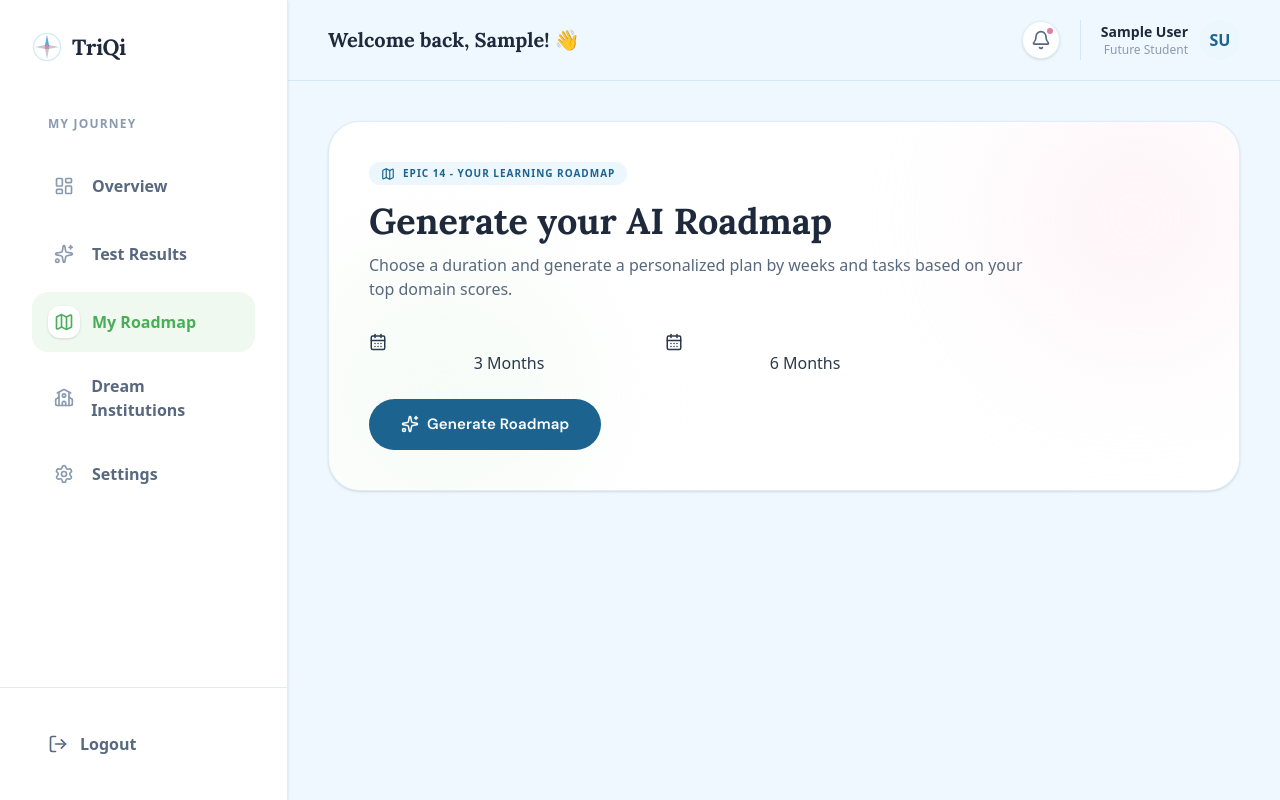
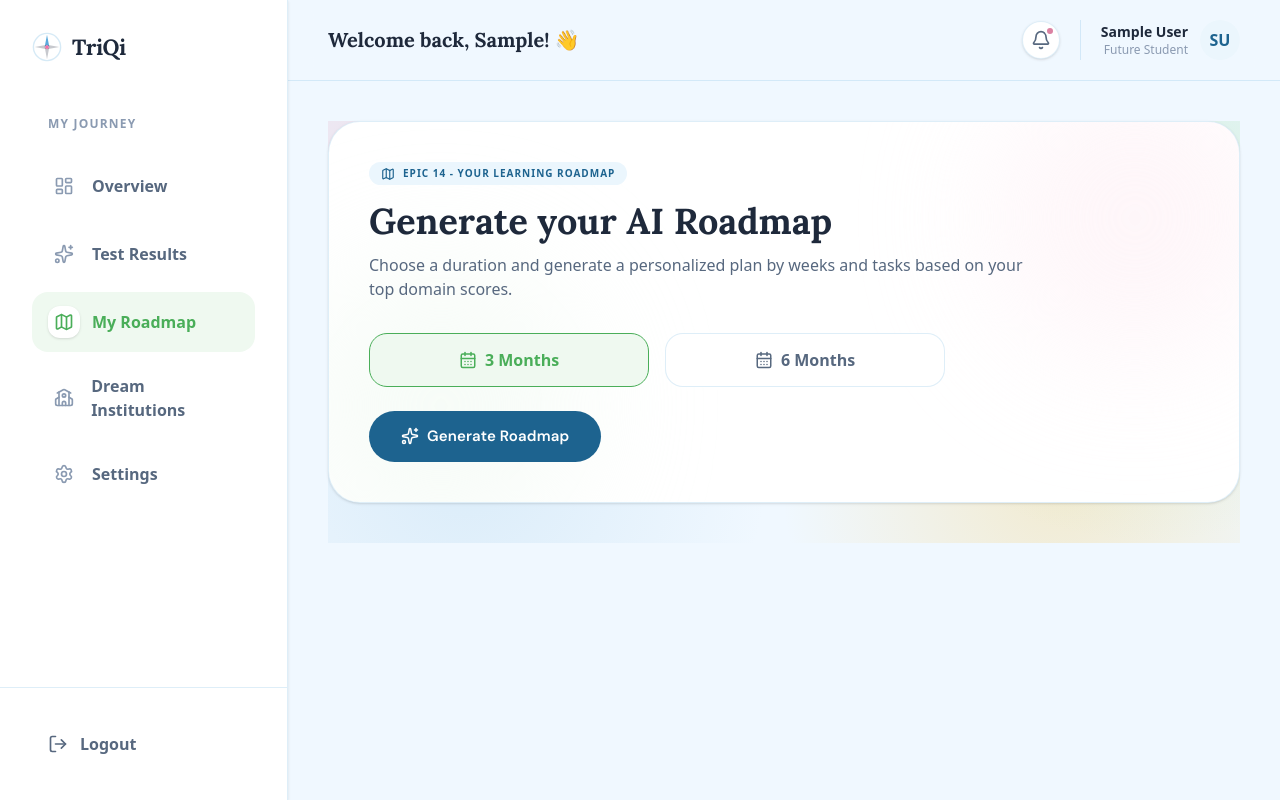
Before and after one commit to dounia-elg/TriQi, a Next.js app in the folder frontend/: page /dashboard/roadmap in a window 1280 px wide. Built offline with nearby package versions, Linux system fonts and the light colour scheme; no server answers; sample sign-in values are in the browser's storage.

Commit message:
TRIQ-269 feat: enhance roadmap UI with new styles for cards, tasks, and status indicators

```diff
--- a/frontend/src/app/globals.css
+++ b/frontend/src/app/globals.css
@@ -336,3 +336,137 @@ h5 {
   width: calc(100% + 1.3px);
   height: 72px;
 }
+.roadmap-rainbow-bg {
+background:
+radial-gradient(circle at 10% 10%, color-mix(in srgb, var(--pink) 20%, transparent) 0%, transparent 36%),
+radial-gradient(circle at 90% 20%, color-mix(in srgb, var(--green) 22%, transparent) 0%, transparent 38%),
+radial-gradient(circle at 80% 85%, color-mix(in srgb, var(--yellow) 25%, transparent) 0%, transparent 34%),
+radial-gradient(circle at 15% 80%, color-mix(in srgb, var(--blue) 22%, transparent) 0%, transparent 36%);
+}
+
+.duration-card {
+display: inline-flex;
+align-items: center;
+justify-content: center;
+gap: 8px;
+border: 1px solid var(--border);
+border-radius: 18px;
+padding: 14px 18px;
+font-weight: 700;
+color: var(--muted);
+background: white;
+transition: all 0.2s ease;
+}
+.duration-card:hover {
+transform: translateY(-1px);
+border-color: var(--primary);
+color: var(--primary);
+box-shadow: 0 10px 26px rgba(29, 99, 143, 0.12);
+}
+
+.duration-card.active {
+border-color: var(--accent);
+background: var(--tint-green);
+color: var(--accent);
+}
+
+.roadmap-week-card {
+transition: transform 0.2s ease, box-shadow 0.25s ease, border-color 0.2s ease;
+}
+
+.roadmap-week-card:hover {
+transform: translateY(-2px);
+border-color: color-mix(in srgb, var(--primary) 36%, white);
+box-shadow: 0 14px 30px rgba(29, 99, 143, 0.08);
+}
+.task-row {
+border: 1px solid var(--border);
+border-radius: 18px;
+padding: 14px;
+display: flex;
+align-items: flex-start;
+gap: 12px;
+transition: border-color 0.2s ease, background-color 0.2s ease;
+}
+
+.task-pending {
+background: white;
+}
+
+.task-pending:hover {
+border-color: color-mix(in srgb, var(--primary) 40%, white);
+background: color-mix(in srgb, var(--tint-blue) 45%, white);
+}
+
+.task-done {
+background: var(--tint-green);
+border-color: color-mix(in srgb, var(--accent) 35%, white);
+}
+
+.task-title {
+font-size: 15px;
+line-height: 1.35;
+font-weight: 800;
+color: var(--ink);
+}
+.task-title.done {
+text-decoration: line-through;
+color: var(--muted);
+opacity: 0.9;
+}
+
+.tip-box {
+border: 1px dashed color-mix(in srgb, var(--yellow) 45%, white);
+background: var(--tint-yellow);
+border-radius: 14px;
+padding: 10px;
+}
+
+.status-pill {
+font-size: 10px;
+font-weight: 900;
+letter-spacing: 0.08em;
+text-transform: uppercase;
+padding: 6px 10px;
+border-radius: 999px;
+white-space: nowrap;
+}
+
+.status-pill-done {
+color: var(--accent);
+background: var(--tint-green);
+border: 1px solid color-mix(in srgb, var(--accent) 45%, white);
+}
+.status-pill-pending {
+color: #9a7a00;
+background: var(--tint-yellow);
+border: 1px solid color-mix(in srgb, var(--yellow) 50%, white);
+}
+
+.stat-chip {
+border-radius: 14px;
+padding: 10px 12px;
+font-weight: 800;
+font-size: 13px;
+display: flex;
+align-items: center;
+gap: 8px;
+}
+
+.stat-chip-green {
+color: var(--accent);
+background: var(--tint-green);
+border: 1px solid color-mix(in srgb, var(--accent) 35%, white);
+}
+
+.stat-chip-yellow {
+color: #9a7a00;
+background: var(--tint-yellow);
+border: 1px solid color-mix(in srgb, var(--yellow) 45%, white);
+}
+
+.stat-chip-blue {
+color: var(--primary);
+background: var(--tint-blue);
+border: 1px solid color-mix(in srgb, var(--primary) 35%, white);
+}
```
